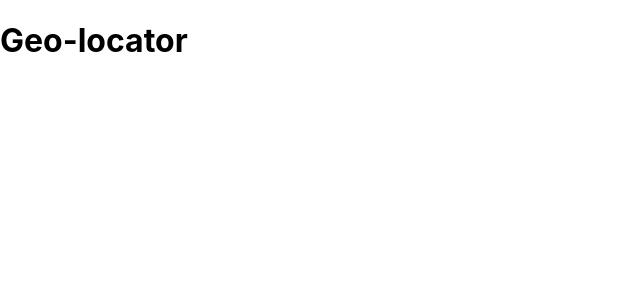
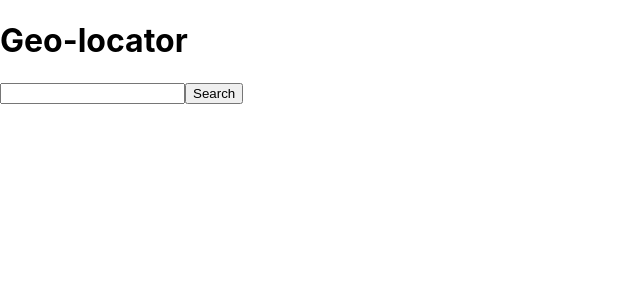
Before and after one commit to WilliamMcEnery/FinalYearProject, a React (Create React App) app in the folder geo-locator-ui/: page / in a window 1280 px wide. Shown: the top 300 px of the page, without its empty margins (0-640 px from the left). Built offline with nearby package versions, Linux system fonts and the light colour scheme.

Commit message:
search component working + created service

```diff
--- a/geo-locator-ui/src/App.tsx
+++ b/geo-locator-ui/src/App.tsx
@@ -1,13 +1,19 @@
-import React from 'react';
-// import logo from './logo.svg';
+import React, { useState } from 'react';
 import './App.css';
 // Importing Components
 import Header from "./components/header";
+import Form from "./components/form";
 
 function App() {
+    const [inputText, setInputText] = useState<string>("");
     return (
-        <div className="App">
-            <Header />
+        <div>
+            <div className="App">
+                <Header/>
+            </div>
+            <div>
+                <Form inputText={inputText} setInputText={setInputText}/>
+            </div>
         </div>
     );
 }
--- /dev/null
+++ b/geo-locator-ui/src/components/form.tsx
@@ -0,0 +1,29 @@
+import React from "react";
+import { TweetGeoLocationService } from "../services/tweetGeoLocationService"
+const tweetGeoLocationService = new TweetGeoLocationService()
+
+interface Props {
+    inputText: string;
+    setInputText: (txt: string) => void;
+}
+
+const Form: React.FC<Props> = ({inputText, setInputText}) => {
+    const inputTextHandler = (e: any) => {
+        console.log(e.target.value)
+        setInputText(e.target.value)
+    };
+    const submitButtonHandler = async (e: any) => {
+        e.preventDefault();
+        const res = await tweetGeoLocationService.getLocations(inputText)
+        console.log(res)
+        setInputText("");
+    };
+    return (
+        <form>
+            <input value={inputText} onChange={inputTextHandler} type="text" className="topic-input"/>
+            <button onClick={submitButtonHandler} type="submit">Search</button>
+        </form>
+    )
+}
+
+export default Form
--- /dev/null
+++ b/geo-locator-ui/src/services/tweetGeoLocationService.ts
@@ -0,0 +1,10 @@
+export class TweetGeoLocationService {
+
+    public async getLocations(topic: string) {
+        return (
+            fetch(`http://localhost:3000/api/getLocations?topic=${topic}`)
+                .then((res: any) => res.json())
+                .catch((err) => console.log(err))
+        )
+    }
+}
```
Also changed, not shown: geo-locator-ui/src/components/map.tsx (added, +9 -0 lines), 2 other files (tests, documents, lock files or other folders).
